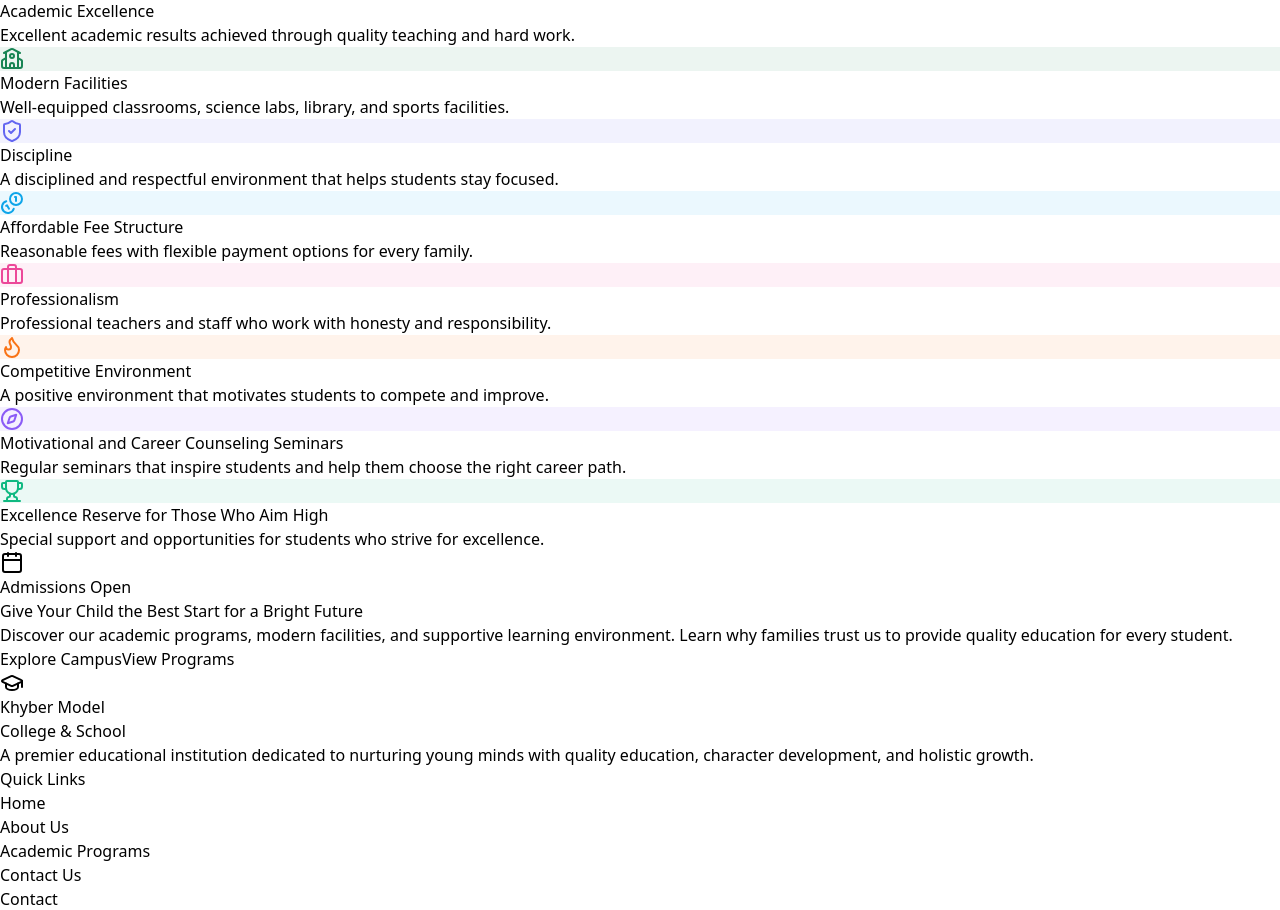
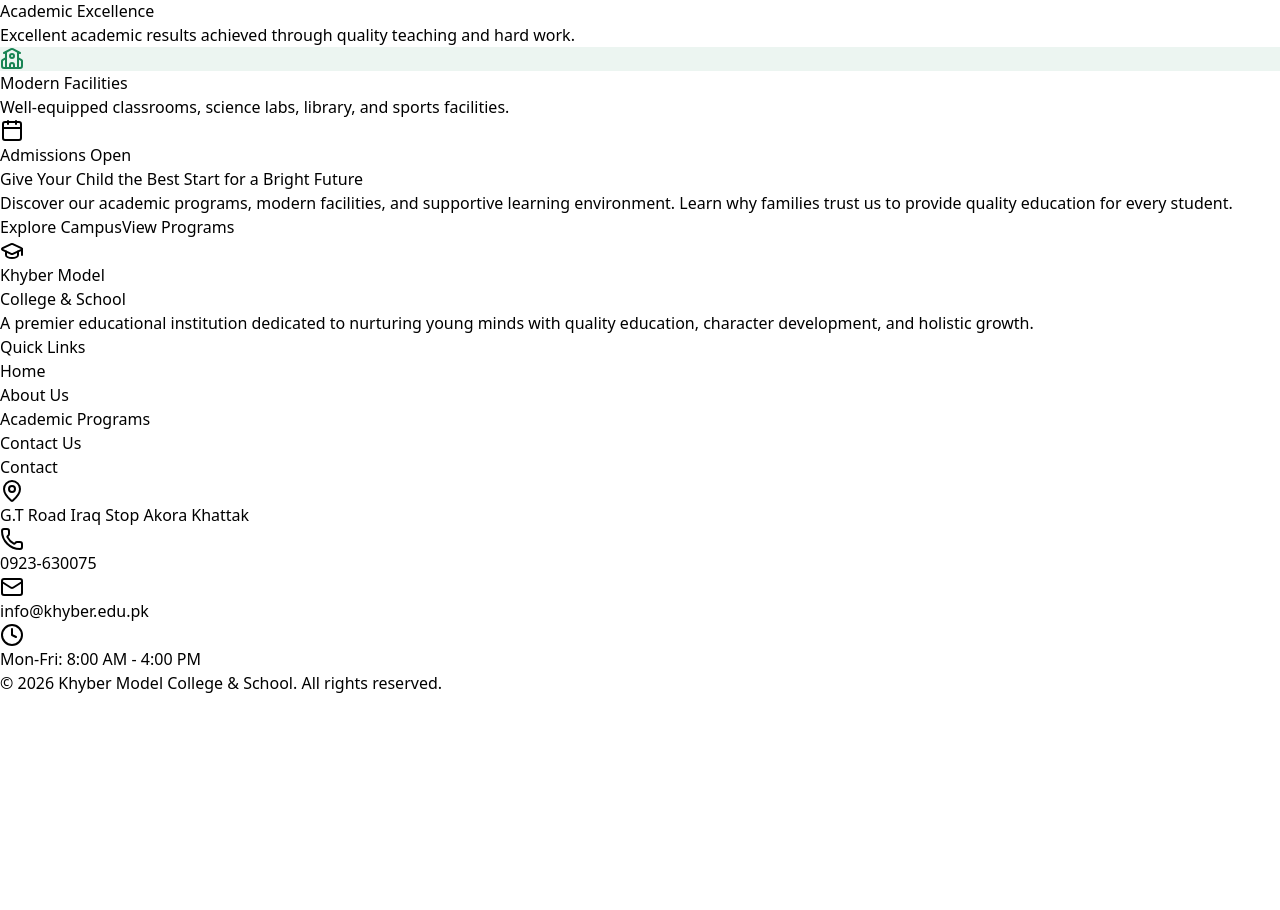
Before and after one commit to MuhammadHaroonHK/Khyber, a React (Vite) app: page / in a window 1280 px wide. Shown: the part 2388-3298 px from the top of the page. After the commit the page ends 3083 px from the top, so only its background shows below. Built offline with nearby package versions, Linux system fonts and the light colour scheme.

Commit message:
Extra feature are removed

```diff
--- a/src/pages/HomePage.jsx
+++ b/src/pages/HomePage.jsx
@@ -95,48 +95,6 @@ const features = [
     description:
       "Well-equipped classrooms, science labs, library, and sports facilities.",
     color: "#188454",
-  },
-  {
-    icon: ShieldCheck,
-    title: "Discipline",
-    description:
-      "A disciplined and respectful environment that helps students stay focused.",
-    color: "#6366F1",
-  },
-  {
-    icon: Coins,
-    title: "Affordable Fee Structure",
-    description:
-      "Reasonable fees with flexible payment options for every family.",
-    color: "#0EA5E9",
-  },
-  {
-    icon: Briefcase,
-    title: "Professionalism",
-    description:
-      "Professional teachers and staff who work with honesty and responsibility.",
-    color: "#EC4899",
-  },
-  {
-    icon: Flame,
-    title: "Competitive Environment",
-    description:
-      "A positive environment that motivates students to compete and improve.",
-    color: "#F97316",
-  },
-  {
-    icon: Compass,
-    title: "Motivational and Career Counseling Seminars",
-    description:
-      "Regular seminars that inspire students and help them choose the right career path.",
-    color: "#8B5CF6",
-  },
-  {
-    icon: Trophy,
-    title: "Excellence Reserve for Those Who Aim High",
-    description:
-      "Special support and opportunities for students who strive for excellence.",
-    color: "#10B981",
   },
 ];
 
```
